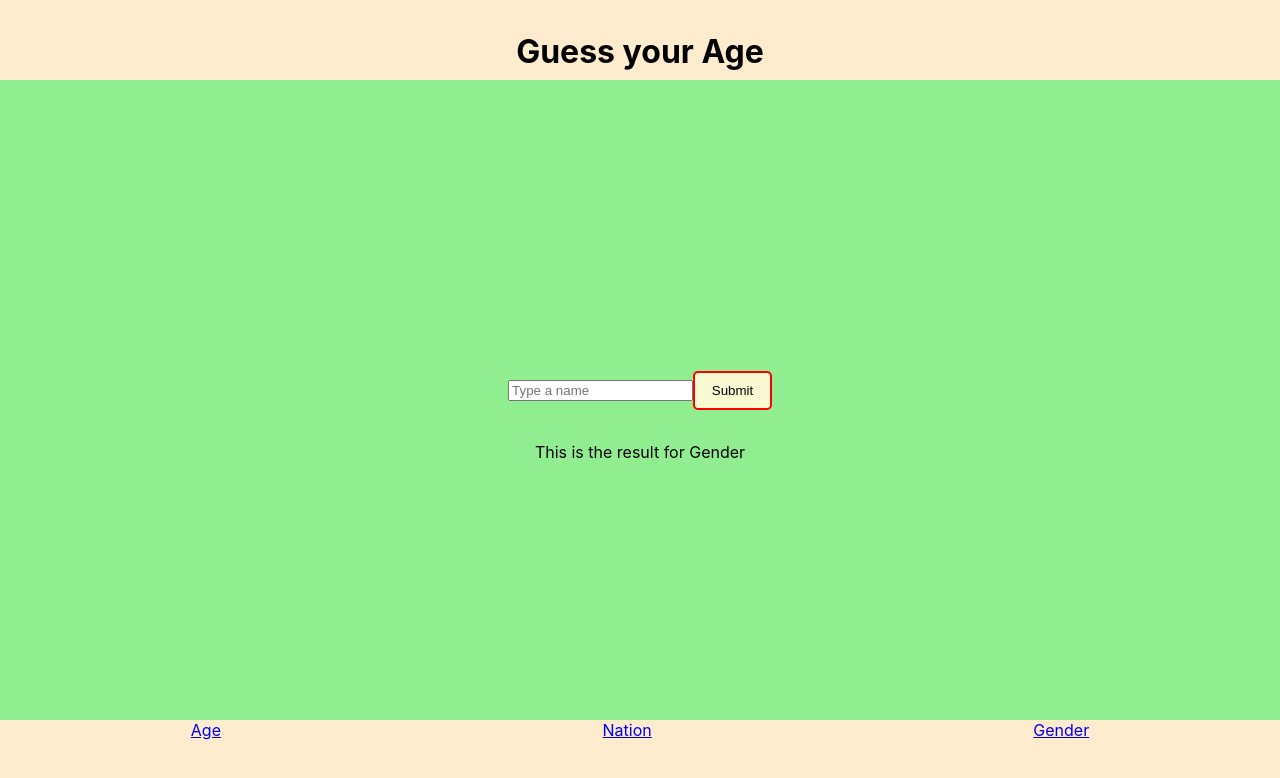
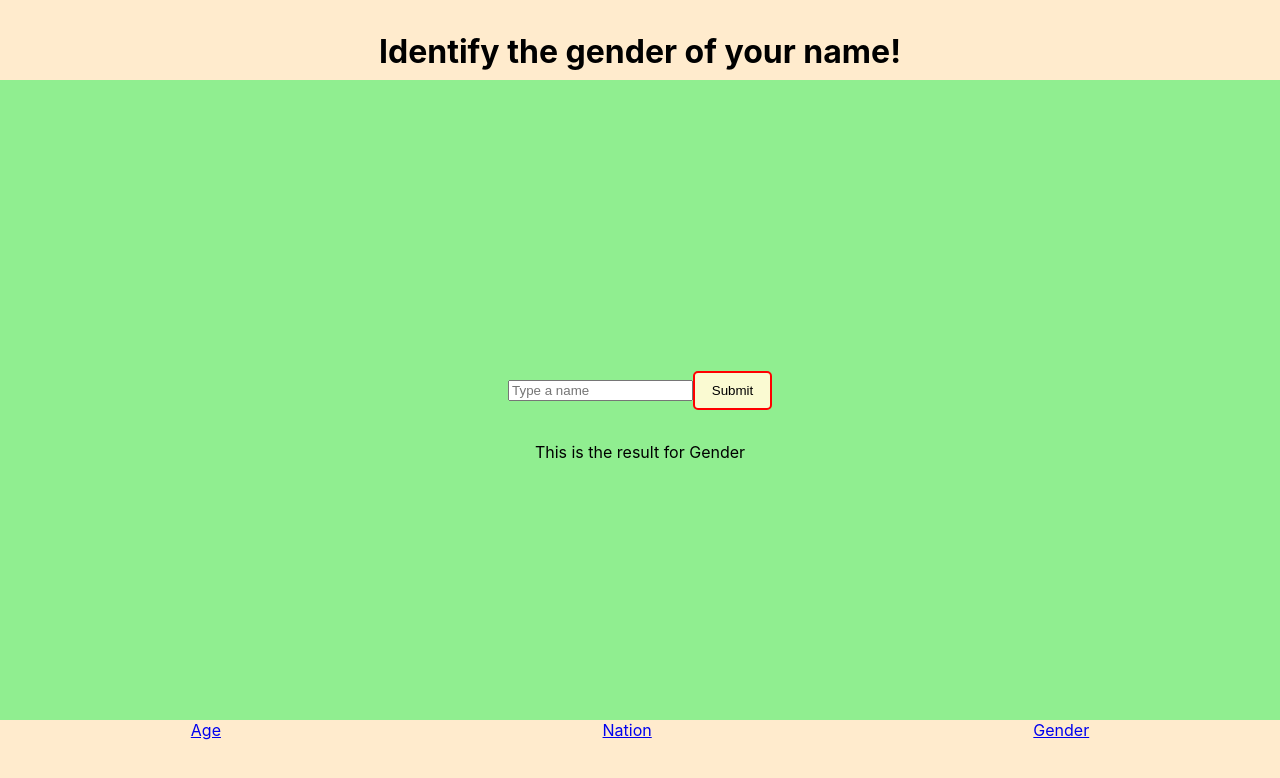
Before and after one commit to borislavkb/name-app, a React (Create React App) app: page /gender in a window 1280 px wide. Shown: the top 778 px of the page. Built offline with nearby package versions, Linux system fonts and the light colour scheme.

Commit message:
Add Switch and Route elements to header component, import component to App.js

```diff
--- a/src/App.js
+++ b/src/App.js
@@ -3,6 +3,7 @@ import Age from "./pages/Age";
 import Gender from "./pages/Gender";
 import Nation from "./pages/Nation";
 import { useEffect, useState } from "react";
+import Header from "./components/Header";
 
 import { Switch, Route, NavLink } from "react-router-dom";
 import { even } from "check-types";
@@ -32,7 +33,7 @@ function App() {
   return (
     <div className="App">
       <header className="App__header">
-        <h1>Guess your Age</h1>
+        <Header />
       </header>
       <main className="App__main">
         <form>
--- a/src/components/Header.js
+++ b/src/components/Header.js
@@ -0,0 +1,19 @@
+import { Switch, Route } from "react-router-dom";
+
+export default function Header() {
+  return (
+    <header>
+      <Switch>
+        <Route path="/age">
+          <h1>Check the age for your name !</h1>
+        </Route>
+        <Route path="/nation">
+          <h1>Check the nation of your name !</h1>
+        </Route>
+        <Route path="/gender">
+          <h1>Identify the gender of your name!</h1>
+        </Route>
+      </Switch>
+    </header>
+  );
+}
```
